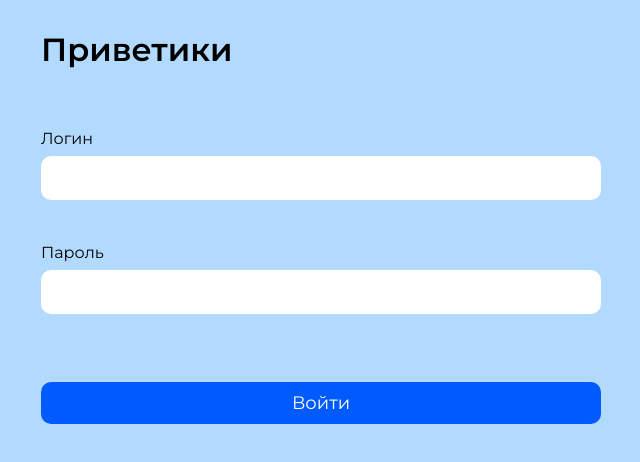
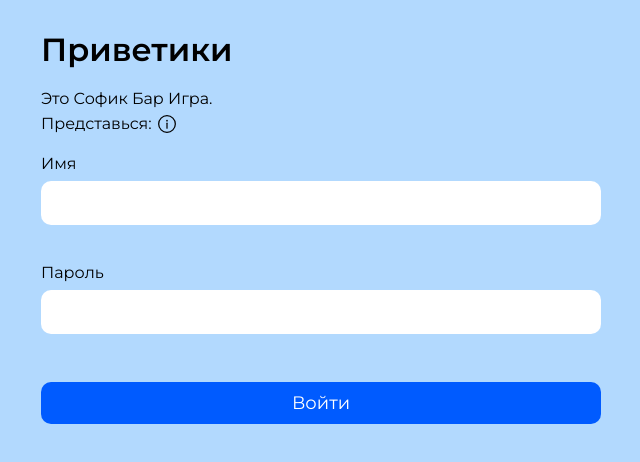
Before and after one commit to ilya-s-sk/sofik-bar-game, a Vue app: page / in a window 1280 px wide. Shown: the top 462 px of the page, without its empty margins (319-959 px from the left). Built offline with nearby package versions, Linux system fonts and the light colour scheme.

Commit message:
add info dialog

```diff
--- a/src/components/login/Login.vue
+++ b/src/components/login/Login.vue
@@ -1,15 +1,18 @@
 <script setup lang="ts">
 import { ref, reactive, computed } from "vue";
+import Button from "../ui/button/UI-Button.vue";
+import Dialog from "../ui/dialog/UI-Dialog.vue";
+import Info from "../ui/icons/Info.vue";
 import { loginRegExp, passErrorText, loginErrorText } from "./consts";
-import Button from "../ui/button/Button.vue";
 import { ILoginField, IUserData } from "../../types";
 
 const emit = defineEmits<{
   (e: "set-user-data", data: IUserData): void;
 }>();
 
+const isPending = ref(false);
 const isPassVisible = ref(false);
-const isPending = ref(false);
+const isInfoModalShow = ref(false);
 
 const login = reactive<ILoginField>({
   value: "",
@@ -81,11 +84,19 @@ const handleSubmit = async (event: Event) => {
 
 <template>
   <section :class="$style.login">
-    <h1 :class="$style.title">Приветики</h1>
+    <div :class="$style.infoBlock">
+      <h1 :class="$style.title">Приветики</h1>
+      <p :class="$style.text">
+        Это Софик Бар Игра.
+      </p>
+      <p :class="$style.text">
+        Представься: <button :class="$style.infoButton" @click="() => isInfoModalShow = true" aria-label="Информация"><Info /></button>
+      </p>
+    </div>
 
     <form :class="$style.form" @submit="handleSubmit">
       <label :class="$style.field">
-        <span>Логин</span>
+        <span :class="$style.label">Имя</span>
         <input
           :class="$style.input"
           v-model="login.value"
@@ -102,7 +113,7 @@ const handleSubmit = async (event: Event) => {
       </label>
 
       <label :class="$style.field">
-        <span>Пароль</span>
+        <span :class="$style.label">Пароль</span>
         <input
           :class="$style.input"
           v-model="password.value"
@@ -134,6 +145,13 @@ const handleSubmit = async (event: Event) => {
         >Войти</Button
       >
     </form>
+
+    <Dialog :isShow="isInfoModalShow" @close="() => isInfoModalShow = false">
+      <p>
+        Придумай себе имя и пароль или введи те, что вводил раньше<br><br>
+        Если ты Софик - введи свои зарезервированные имя с паролем
+      </p>
+    </Dialog>
   </section>
 </template>
 
--- a/src/components/login/index.module.css
+++ b/src/components/login/index.module.css
@@ -1,6 +1,23 @@
+.infoBlock {
+  margin-bottom: 20px;
+}
+
 .title {
+  margin-bottom: 20px;
   font-size: 32px;
-  margin-bottom: 60px;
+}
+
+.text {
+  display: flex;
+  align-items: center;
+  gap: 5px;
+  margin-bottom: 5px;
+  line-height: 20px;
+}
+
+.infoButton {
+  width: 20px;
+  height: 20px;
 }
 
 .form {
@@ -14,11 +31,15 @@
   display: flex;
   flex-direction: column;
   align-items: flex-start;
-  gap: 8px;
+}
+
+.label {
+  margin-bottom: 8px;
 }
 
 .input {
   width: 100%;
+  margin-bottom: 3px;
 }
 
 .captionBlock {
@@ -38,5 +59,5 @@
 }
 
 .button {
-  margin-top: 25px;
+  margin-top: 10px;
 }
--- /dev/null
+++ b/src/components/ui/dialog/UI-Dialog.vue
@@ -0,0 +1,36 @@
+<script lang="ts" setup>
+import { onMounted, ref, watch } from "vue";
+import Cross from "../icons/Cross.vue";
+const emit = defineEmits<{
+  (e: "close"): void;
+}>();
+const props = defineProps({
+  isShow: Boolean,
+});
+
+const dialog = ref<HTMLDialogElement | null>(null);
+
+onMounted(() => {});
+watch(props, (newValue) => {
+  if (!dialog.value) return;
+
+  newValue.isShow ? dialog.value.showModal() : dialog.value.close();
+});
+</script>
+
+<template>
+  <dialog :class="$style.dialog" ref="dialog" @click="$emit('close')">
+    <div :class="$style.inner" @click="(e) => e.stopPropagation()">
+      <button
+        :class="$style.closeButton"
+        aria-label="Закрыть"
+        @click="$emit('close')"
+      >
+        <Cross />
+      </button>
+      <slot />
+    </div>
+  </dialog>
+</template>
+
+<style lang="css" src="./index.module.css" module></style>
--- /dev/null
+++ b/src/components/ui/dialog/index.module.css
@@ -0,0 +1,35 @@
+.dialog {
+  inset: 0;
+  margin: auto;
+  min-width: 300px;
+  min-height: 400px;
+
+  border: none;
+  border-radius: 20px;
+}
+
+.dialog::backdrop {
+  position: fixed;
+  inset: 0;
+  background-color: rgba(0,0,0,0.5);
+}
+
+.inner {
+  position: absolute;
+  inset: 0;
+  width: 100%;
+  height: 100%;
+  padding: 10px;
+
+  display: flex;
+  flex-direction: column;
+  justify-content: center;
+}
+
+.closeButton {
+  position: absolute;
+  top: 10px;
+  right: 10px;
+  width: 30px;
+  height: 30px;
+}
--- /dev/null
+++ b/src/components/ui/icons/Cross.vue
@@ -0,0 +1,14 @@
+<template>
+  <svg
+    width="100%"
+    height="100%"
+    viewBox="0 0 24 24"
+    fill="none"
+    xmlns="http://www.w3.org/2000/svg"
+  >
+    <path
+      d="M6.99486 7.00636C6.60433 7.39689 6.60433 8.03005 6.99486 8.42058L10.58 12.0057L6.99486 15.5909C6.60433 15.9814 6.60433 16.6146 6.99486 17.0051C7.38538 17.3956 8.01855 17.3956 8.40907 17.0051L11.9942 13.4199L15.5794 17.0051C15.9699 17.3956 16.6031 17.3956 16.9936 17.0051C17.3841 16.6146 17.3841 15.9814 16.9936 15.5909L13.4084 12.0057L16.9936 8.42059C17.3841 8.03007 17.3841 7.3969 16.9936 7.00638C16.603 6.61585 15.9699 6.61585 15.5794 7.00638L11.9942 10.5915L8.40907 7.00636C8.01855 6.61584 7.38538 6.61584 6.99486 7.00636Z"
+      fill="currentColor"
+    />
+  </svg>
+</template>
--- /dev/null
+++ b/src/components/ui/icons/Info.vue
@@ -0,0 +1,24 @@
+<template>
+  <svg
+    width="100%"
+    height="100%"
+    viewBox="0 0 24 24"
+    fill="none"
+    xmlns="http://www.w3.org/2000/svg"
+  >
+    <circle cx="12" cy="12" r="10" stroke="currentColor" stroke-width="1.5" />
+    <path
+      d="M12 17V11"
+      stroke="currentColor"
+      stroke-width="1.5"
+      stroke-linecap="round"
+    />
+    <circle
+      cx="1"
+      cy="1"
+      r="1"
+      transform="matrix(1 0 0 -1 11 9)"
+      fill="currentColor"
+    />
+  </svg>
+</template>
```
Also changed, not shown: src/components/ui/button/UI-Button.vue (renamed from src/components/ui/button/Button.vue).
